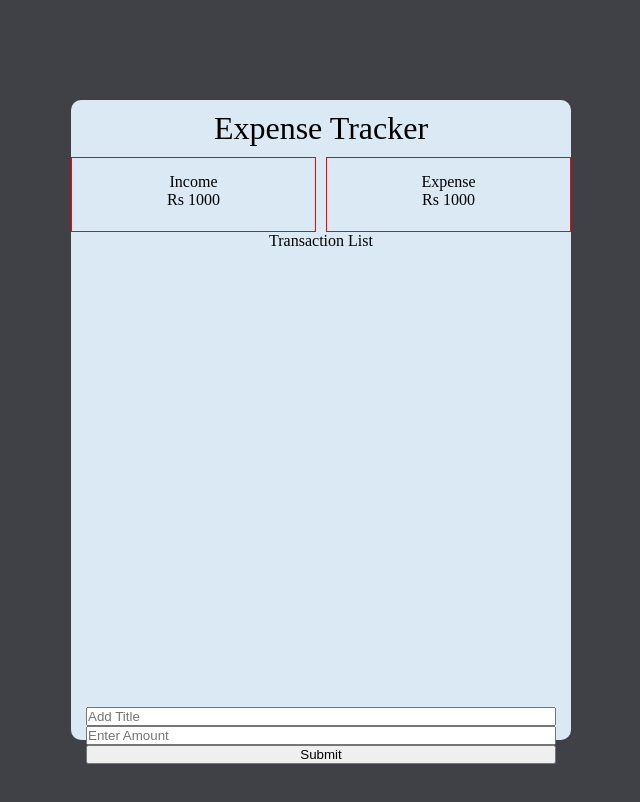
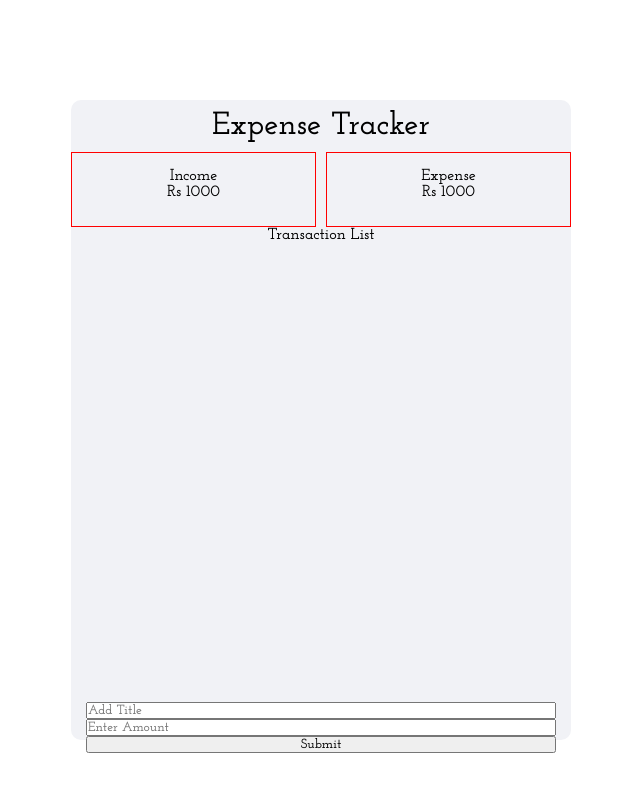
Before and after one commit to veer-a1505/expense-tracker-react, a React (Create React App) app: page / in a window 1280 px wide. Shown: the top 802 px of the page, without its empty margins (319-959 px from the left). Built offline with nearby package versions, Linux system fonts and the light colour scheme.

Commit message:
refactoring components and styling

```diff
--- a/public/index.html
+++ b/public/index.html
@@ -15,6 +15,13 @@
       user's mobile device or desktop. See https://developers.google.com/web/fundamentals/web-app-manifest/
     -->
     <link rel="manifest" href="%PUBLIC_URL%/manifest.json" />
+
+    <link rel="preconnect" href="https://fonts.gstatic.com" />
+    <link
+      href="https://fonts.googleapis.com/css2?family=Josefin+Slab:wght@600&display=swap"
+      rel="stylesheet"
+    />
+
     <!--
       Notice the use of %PUBLIC_URL% in the tags above.
       It will be replaced with the URL of the `public` folder during the build.
--- a/src/App.js
+++ b/src/App.js
@@ -1,8 +1,8 @@
 import React from 'react'
 import Header from './component/Header'
-import AmountContainer from './component/AmountContainer'
 import TransactionList from './component/TransactionList'
 import TransactionForm from './component/TransactionForm'
+import AmountContainer from './component/AmountContainer'
 
 function App() {
   return (
--- a/src/component/AmountContainer.js
+++ b/src/component/AmountContainer.js
@@ -1,16 +1,12 @@
 import React from 'react'
+import Income from './Income'
+import Expense from './Expense'
 
 const AmountContainer = () => {
   return (
     <div className='amount-container'>
-      <div className='box'>
-        <p>Income</p>
-        <span>Rs 1000</span>
-      </div>
-      <div className='box'>
-        <p>Expense</p>
-        <span>Rs 1000</span>
-      </div>
+      <Income />
+      <Expense />
     </div>
   )
 }
--- /dev/null
+++ b/src/component/Expense.js
@@ -0,0 +1,12 @@
+import React from 'react'
+
+const Expense = () => {
+  return (
+    <div className='box'>
+      <p>Expense</p>
+      <span>Rs 1000</span>
+    </div>
+  )
+}
+
+export default Expense
--- /dev/null
+++ b/src/component/Income.js
@@ -0,0 +1,13 @@
+import React from 'react'
+
+const Income = () => {
+  return (
+    <div className='box'>
+      <p>Income</p>
+      <span>Rs 1000</span>
+    </div>
+
+  )
+}
+
+export default Income
--- a/src/index.css
+++ b/src/index.css
@@ -2,10 +2,11 @@
   padding: 0;
   margin: 0;
   box-sizing: border-box;
+  font-family: 'Josefin Slab', serif;
 }
 
 body {
-  background-color: #404146;
+  background-color: #ffffff;
 }
 
 .container {
@@ -13,7 +14,7 @@ body {
   width: 500px;
   height: 80vh;
   border-radius: 10px;
-  background-color: #dae9f4;
+  background-color: #f1f2f6;
 }
 
 .header {
```
